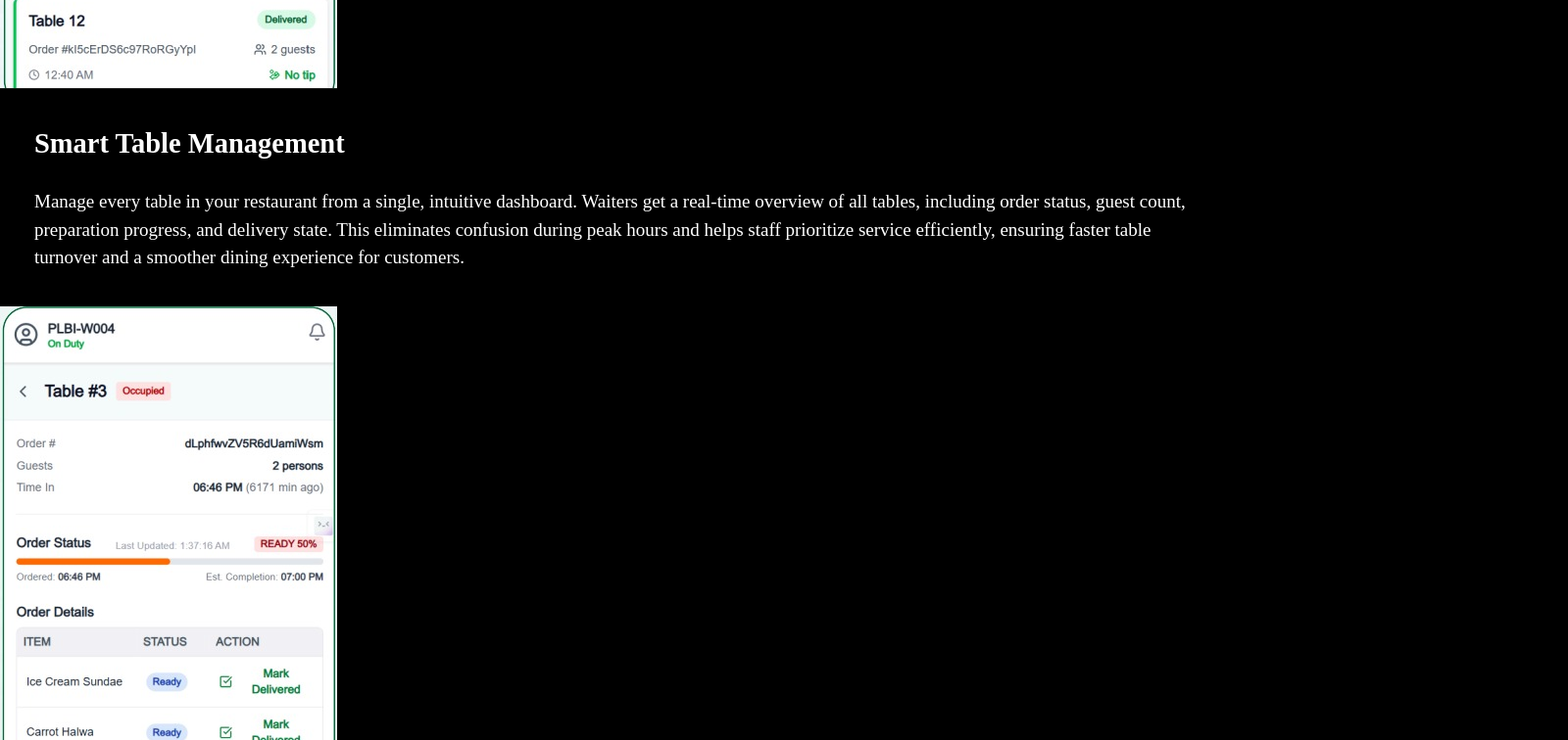
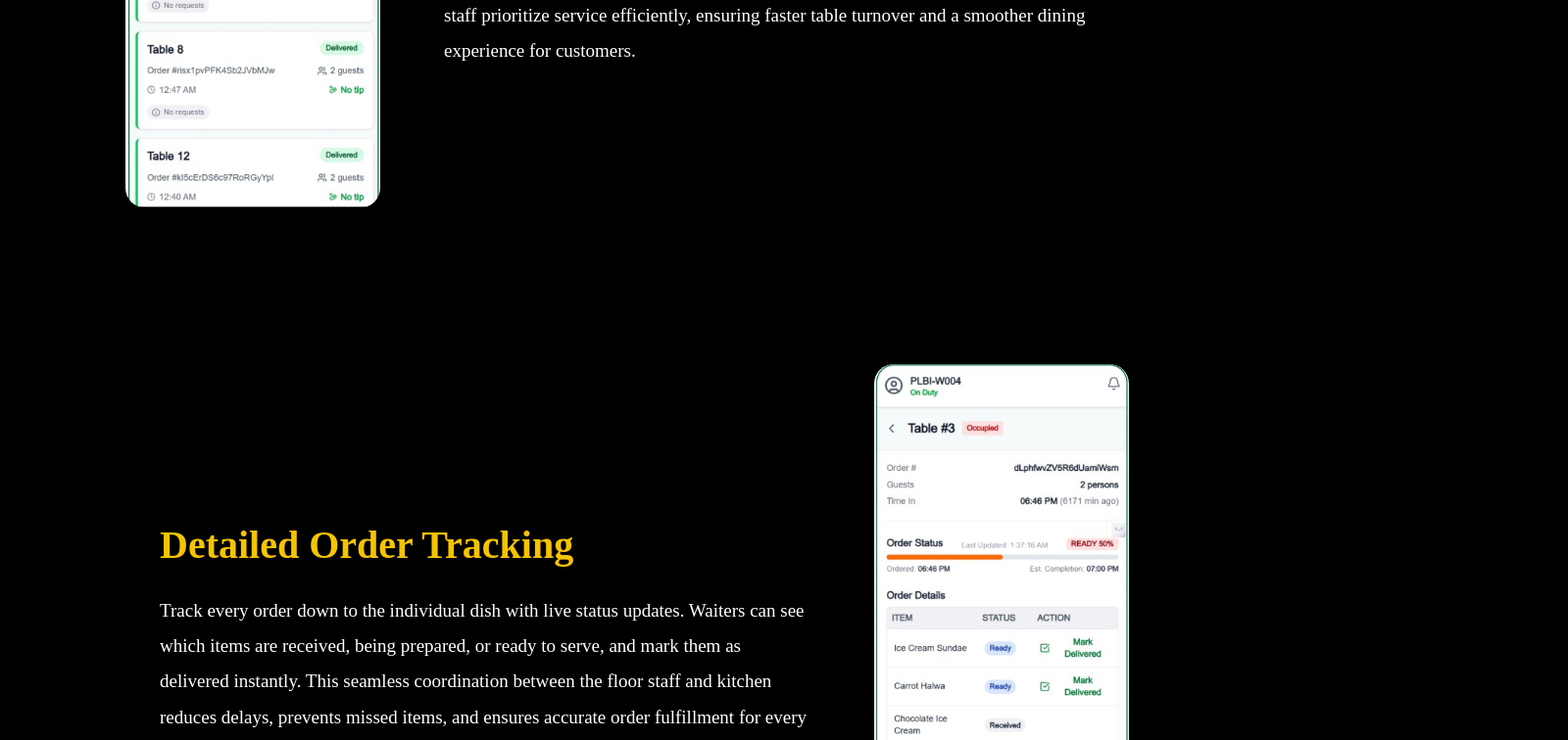
Before and after one commit to pedamallu-vamsi/NxtBite, a React (Vite) app: page / in a window 1280 px wide. Shown: the part 2400-3156 px from the top of the page at 98% size, 1600 px wide, since content can reach past the window. Built offline with nearby package versions, Linux system fonts and the light colour scheme.

Commit message:
Added styling and animations for Kitchen.jsx and Waiter.jsx

```diff
--- a/index.css
+++ b/index.css
@@ -58,13 +58,6 @@ body{
   animation-delay: 1.3s;
 }
 
-@keyframes fadeUp {
-  to {
-    opacity: 1;
-    transform: translateY(0);
-  }
-}
-
 .Why{
     min-height: 100vh;
     width: 100%;
@@ -89,6 +82,117 @@ body{
   animation-range: entry 20% cover 40%;
 }
 
+.section {
+    display: flex;
+    align-items: center;
+    justify-content: flex-start;
+    padding: 80px 10%;
+    gap: 30px;
+
+    animation: slideInLeft linear forwards;
+    animation-timeline: view();
+    animation-range: entry 20% cover 40%;
+    }
+
+.section.reverse {
+    flex-direction: row-reverse;
+
+    animation: slideInRight linear forwards;
+    animation-timeline: view();
+    animation-range: entry 20% cover 40%;
+}
+
+.image-container {
+    flex-shrink: 0;
+}
+
+.image-container img {
+    width: 260px;
+    border-radius: 20px;
+    box-shadow: 0 10px 30px rgba(0, 0, 0, 0.15);
+}
+
+.image-container.kitchen img {
+    width: 650px;
+    max-width: 100%;
+    height: auto;
+    object-fit: contain;
+    border-radius: 16px;
+}
+
+.content {
+    flex: 1;
+}
+
+.content h2 {
+    font-size: 40px;
+    margin-bottom: 25px;
+    color: #f5c400;
+    line-height: 1.2;
+}
+
+.content p {
+    font-size: 19px;
+    line-height: 1.9;
+    color: white;
+}
+
+.section-heading {
+    text-align: center;
+    padding: 60px 10% 40px;
+
+    opacity: 0;
+    transform: scale(0.6) translateY(60px);
+    filter: blur(10px);
+
+    animation: headingPop linear forwards;
+    animation-timeline: view();
+    animation-range: entry 15% cover 35%;
+}
+
+.section-heading h1 {
+    font-size: 48px;
+    color: green;
+    margin-bottom: 20px;
+}
+
+.section-heading p {
+    font-size: 20px;
+    color: #555;
+    max-width: 900px;
+    margin: 0 auto;
+    line-height: 1.8;
+}
+
+@media (max-width: 1100px) {
+    .image-container.kitchen img {
+        width: 100%;
+    }
+}
+
+@media (max-width: 900px) {
+    .section, .section.reverse {
+        flex-direction: column;
+        text-align: center;
+        gap: 30px;
+    }
+
+    .image-container img {
+        width: 220px;
+    }
+
+    .image-container.kitchen img {
+        width: 100%;
+    }
+}
+
+@keyframes headingPop {
+  to {
+    opacity: 1;
+    transform: scale(1) translateY(0);
+    filter: blur(0);
+  }
+}
 
 @keyframes slideInLeft {
   from { transform: translateX(-80px); opacity: 0; }
@@ -99,3 +203,10 @@ body{
   from { transform: translateX(80px); opacity: 0; }
   to   { transform: translateX(0); opacity: 1; }
 }
+
+@keyframes fadeUp {
+  to {
+    opacity: 1;
+    transform: translateY(0);
+  }
+}
```
